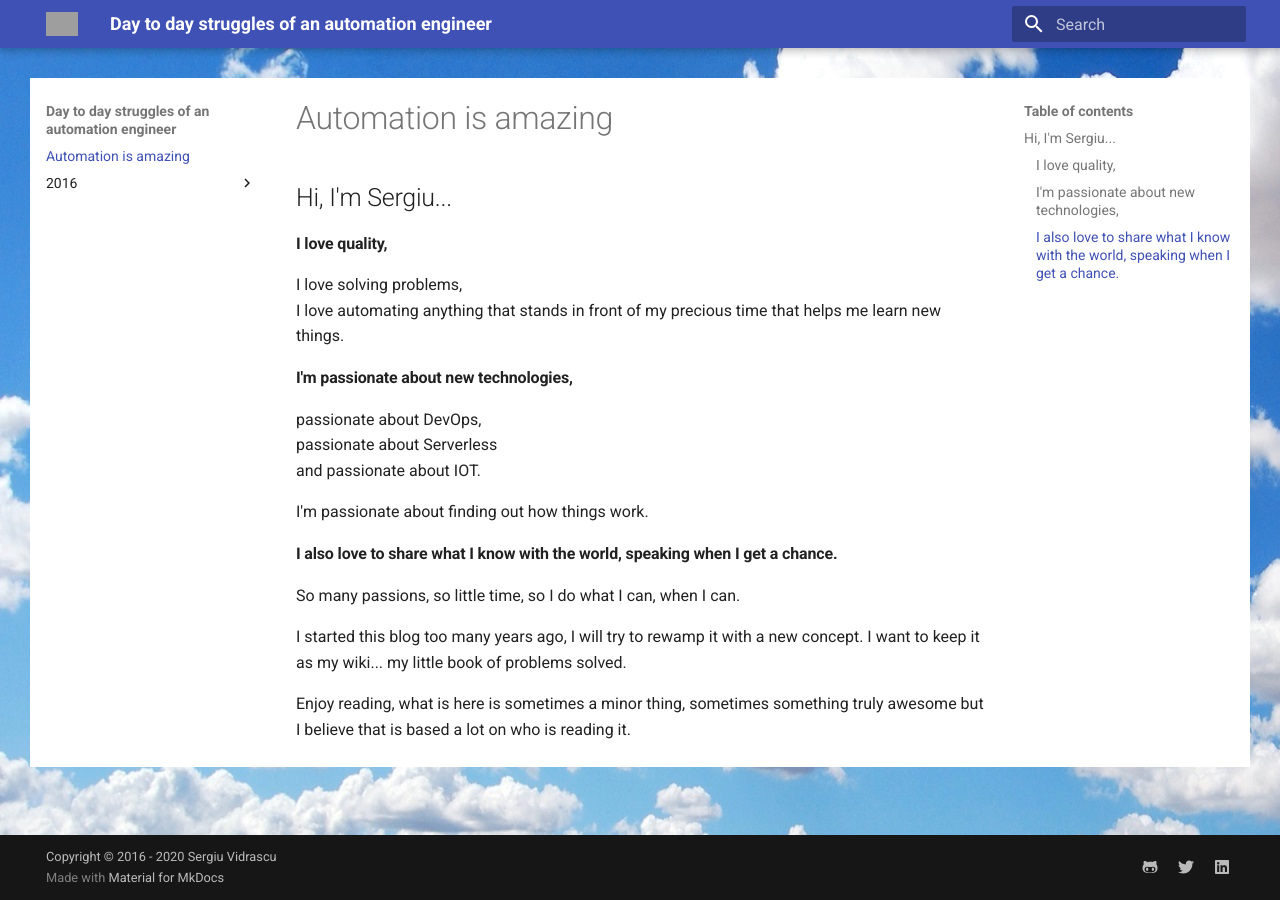
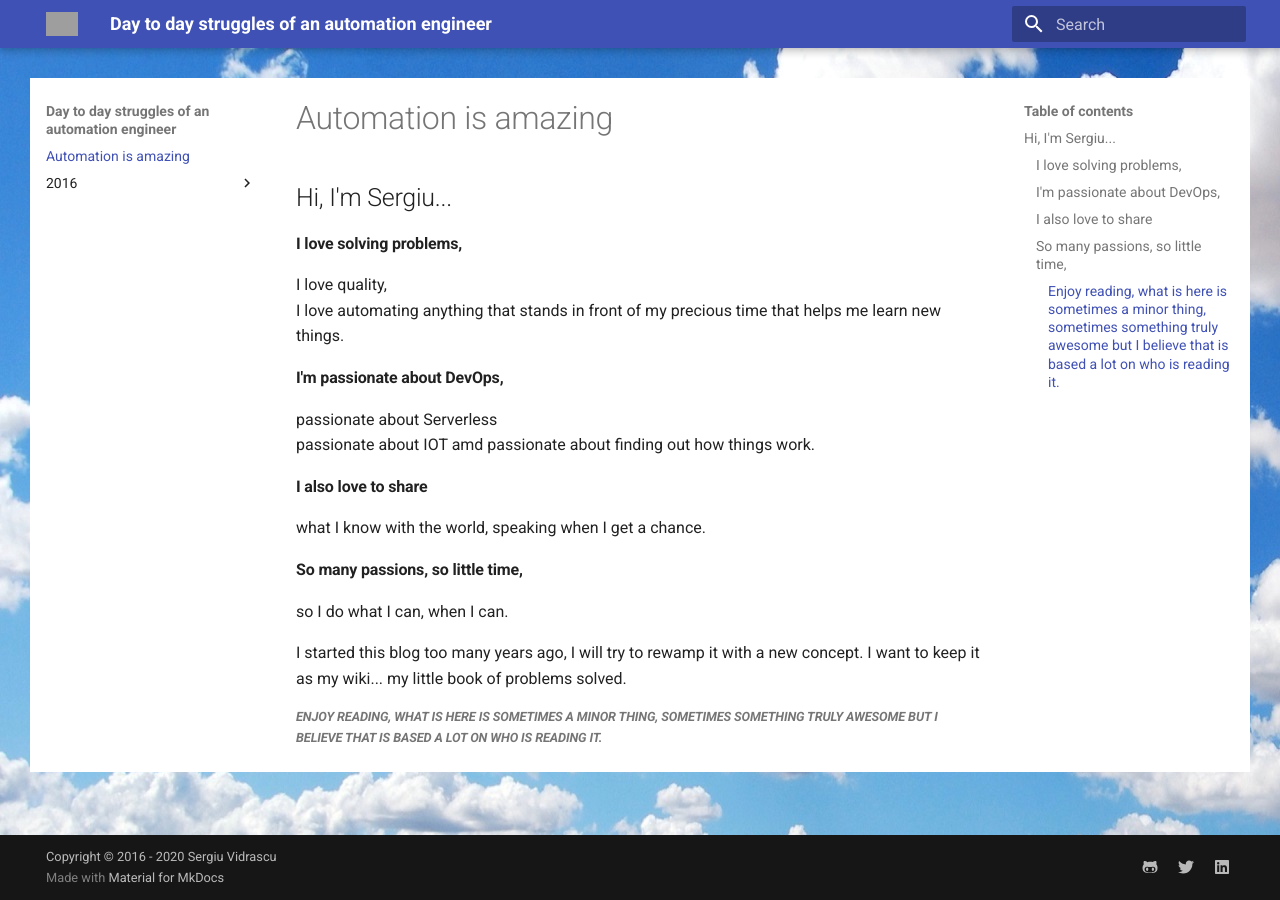
Before and after one commit to sergiuv2020/blog, an MkDocs documentation site: the page built from docs/index.md, in a window 1280 px wide. Built offline with MkDocs 1.6.1 and Material for MkDocs 9.7.7, drawn with Linux system fonts in a browser that asks for light colours; grey boxes are pictures that could not be loaded.

```diff
--- a/docs/index.md
+++ b/docs/index.md
@@ -1,21 +1,23 @@
 ## Hi, I'm Sergiu...
 
-####I love quality,
-I love solving problems,
+####I love solving problems,
+I love quality,
 I love automating anything that stands in front of my precious time that helps me learn new things.
 
-####I'm passionate about new technologies,
-passionate about DevOps,
+####I'm passionate about DevOps,
 passionate about Serverless
-and passionate about IOT.
+passionate about IOT amd
+passionate about finding out how things work.
 
-I'm passionate about finding out how things work.
+####I also love to share
 
-####I also love to share what I know with the world, speaking when I get a chance.
+what I know with the world, speaking when I get a chance.
 
-So many passions, so little time, so I do what I can, when I can.
+####So many passions, so little time,
+
+so I do what I can, when I can.
 
 I started this blog too many years ago, I will try to rewamp it with a new concept.
 I want to keep it as my wiki... my little book of problems solved.
 
-Enjoy reading, what is here is sometimes a minor thing, sometimes something truly awesome but I believe that is based a lot on who is reading it.
+#####_**Enjoy reading, what is here is sometimes a minor thing, sometimes something truly awesome but I believe that is based a lot on who is reading it.**_
```
